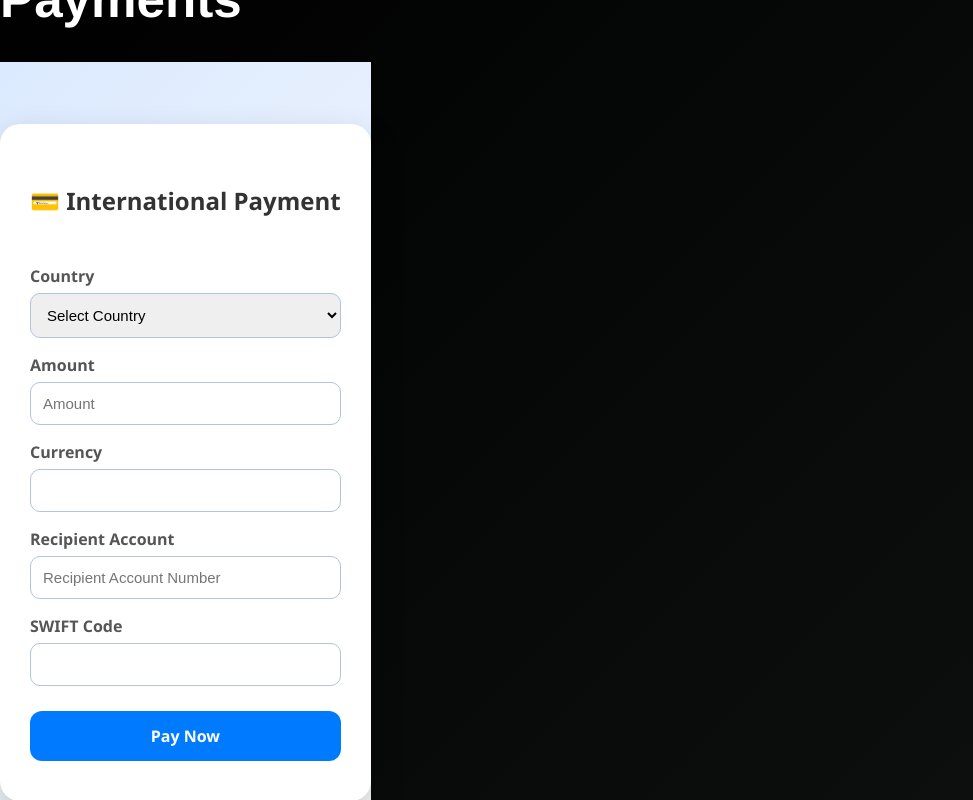
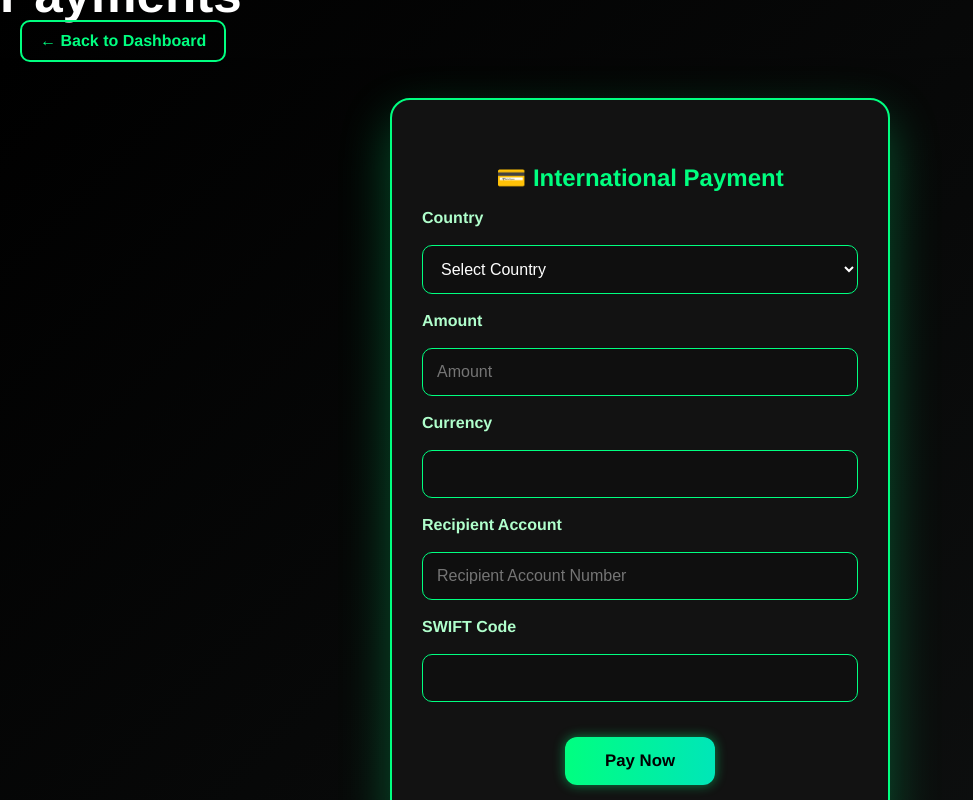
Before and after one commit to ST10254797/insy7314-poe-frontend, a React (Vite) app in the folder insy7314-frontend/: page /payments in a window 1280 px wide. Shown: the whole page, without its empty margins (0-973 px from the left). Built offline with nearby package versions, Linux system fonts and the light colour scheme; sample sign-in values are in the browser's storage.

Commit message:
Updated frontend code

```diff
--- a/insy7314-frontend/src/components/PaymentForm.css
+++ b/insy7314-frontend/src/components/PaymentForm.css
@@ -1,87 +1,161 @@
 .payment-container {
   display: flex;
   justify-content: center;
-  align-items: center;
+  align-items: flex-start; /* align to top so we can scroll */
   min-height: 100vh;
-  background: linear-gradient(135deg, #dceaff, #f8f9fa);
-  font-family: 'Segoe UI', Tahoma, Geneva, Verdana, sans-serif;
+  width: 100vw;
+  padding: 40px 20px;
+  background: linear-gradient(135deg, #000000, #0f1111);
+  font-family: 'Helvetica Neue', Helvetica, Arial, sans-serif;
+  overflow-y: auto; /* allow vertical scrolling */
+  box-sizing: border-box;
+  position: relative; /* needed for toast positioning */
 }
 
+/* Card styling */
 .card {
-  background: white;
+  background-color: #121212;
+  border-radius: 20px;
   padding: 40px 30px;
-  border-radius: 20px;
-  box-shadow: 0 15px 35px rgba(0,0,0,0.2);
   width: 100%;
-  max-width: 480px;
-  transition: transform 0.2s ease, box-shadow 0.2s ease;
+  max-width: 500px;
+  box-shadow: 0 20px 50px rgba(0, 255, 128, 0.3);
+  border: 2px solid #00ff80;
+  box-sizing: border-box;
 }
 
-.card:hover {
-  transform: translateY(-5px);
-  box-shadow: 0 20px 40px rgba(0,0,0,0.25);
+/* Heading */
+.card h2 {
+  text-align: center;
+  margin-bottom: 10px;
+  color: #00ff80;
 }
 
-.card h2 {
+/* Info text */
+.info-text {
   text-align: center;
-  margin-bottom: 30px;
-  color: #333;
+  color: #b0ffcc;
+  margin-bottom: 25px;
 }
 
+/* Form */
 .payment-form {
   display: flex;
   flex-direction: column;
+  gap: 15px;
 }
 
 .payment-form label {
-  margin-top: 15px;
   font-weight: 600;
-  color: #555;
+  color: #b0ffcc;
 }
 
 .payment-form input,
 .payment-form select {
-  padding: 12px;
-  margin-top: 5px;
+  padding: 14px;
   border-radius: 10px;
-  border: 1px solid #b0c4de;
-  font-size: 15px;
-  transition: all 0.2s ease;
+  border: 1px solid #00ff80;
+  background-color: #0f0f0f;
+  color: #fff;
+  font-size: 1rem;
 }
 
 .payment-form input:focus,
 .payment-form select:focus {
   outline: none;
-  border-color: #007bff;
-  box-shadow: 0 0 8px rgba(0, 123, 255, 0.3);
+  border-color: #00e673;
+  box-shadow: 0 0 10px #00ff80;
 }
 
+/* Pay Now button */
 .payment-form button {
-  margin-top: 25px;
-  padding: 14px;
-  background-color: #007bff;
-  color: white;
-  font-size: 16px;
-  font-weight: 600;
+  margin-top: 20px;
+  padding: 14px 40px;
+  background: linear-gradient(90deg, #00ff80, #00e6b8);
+  color: #000;
+  font-size: 1.05rem;
+  font-weight: 700;
   border: none;
   border-radius: 12px;
   cursor: pointer;
-  transition: all 0.2s ease;
+  box-shadow: 0 0 12px rgba(0, 255, 128, 0.6);
+  transition: all 0.3s ease;
+  align-self: center;
+  animation: glowPulse 2s infinite;
 }
 
 .payment-form button:hover {
-  background-color: #0056b3;
-  transform: translateY(-2px);
+  transform: translateY(-2px) scale(1.03);
+  background: linear-gradient(90deg, #00e673, #00ffb3);
+  box-shadow: 0 0 18px rgba(0, 255, 128, 0.8);
 }
 
-.payment-form button:active {
-  transform: translateY(0);
+@keyframes glowPulse {
+  0% { box-shadow: 0 0 10px rgba(0, 255, 128, 0.4); }
+  50% { box-shadow: 0 0 20px rgba(0, 255, 128, 0.8); }
+  100% { box-shadow: 0 0 10px rgba(0, 255, 128, 0.4); }
 }
 
-.message {
-  margin-top: 20px;
+/* Toast notifications */
+.toast {
+  position: fixed;
+  top: 20px;
+  right: 20px;
+  background-color: #121212;
+  padding: 15px 25px;
+  border-radius: 12px;
+  color: #fff;
   font-weight: 600;
-  text-align: center;
-  color: #007bff;
-  font-size: 15px;
+  box-shadow: 0 5px 15px rgba(0, 255, 128, 0.4);
+  z-index: 9999;
+  opacity: 0.95;
+  animation: slideIn 0.3s ease-out;
+  max-width: 300px;
+  word-wrap: break-word;
 }
+
+.toast.success {
+  border-left: 6px solid #00ff80;
+}
+
+.toast.error {
+  border-left: 6px solid #ff4d4d;
+}
+
+@keyframes slideIn {
+  from {
+    transform: translateX(100%);
+  }
+  to {
+    transform: translateX(0);
+  }
+}
+
+/* Optional: smooth scroll if message overflows container */
+.payment-container::-webkit-scrollbar {
+  width: 8px;
+}
+
+.payment-container::-webkit-scrollbar-thumb {
+  background: #00ff80;
+  border-radius: 4px;
+}
+.floating-back-button {
+  position: fixed;
+  top: 20px;
+  left: 20px;
+  z-index: 999;
+  padding: 10px 18px;
+  font-weight: 700;
+  color: #00ff80;
+  background: transparent;
+  border: 2px solid #00ff80;
+  border-radius: 10px;
+  cursor: pointer;
+  transition: all 0.3s ease;
+}
+
+.floating-back-button:hover {
+  background: #00ff80;
+  color: #000;
+}
--- a/insy7314-frontend/src/components/PaymentForm.jsx
+++ b/insy7314-frontend/src/components/PaymentForm.jsx
@@ -1,8 +1,8 @@
-import React, { useState } from "react";
+import React, { useState, useEffect } from "react";
 import axios from "axios";
+import { useNavigate } from "react-router-dom";
 import "./PaymentForm.css";
 
-// Full country, currency, SWIFT mapping
 const countryData = {
   USA: { currency: "USD", swift: "CHASUS33XXX" },
   UK: { currency: "GBP", swift: "BARCGB22XXX" },
@@ -23,6 +23,7 @@ const countryData = {
 };
 
 const PaymentForm = () => {
+  const navigate = useNavigate();
   const [formData, setFormData] = useState({
     amount: "",
     country: "",
@@ -33,6 +34,8 @@ const PaymentForm = () => {
   });
 
   const [message, setMessage] = useState("");
+  const [messageType, setMessageType] = useState("success");
+  const [showToast, setShowToast] = useState(false);
 
   const handleCountryChange = (e) => {
     const selectedCountry = e.target.value;
@@ -53,36 +56,31 @@ const PaymentForm = () => {
 
     const token = localStorage.getItem("token");
     if (!token) {
+      setMessageType("error");
       setMessage("❌ You must be logged in to make a payment");
+      setShowToast(true);
       return;
     }
 
-    // Prepare payload
     const payload = {
-      amount: Number(formData.amount).toFixed(2), // convert to string with 2 decimals
+      amount: Number(formData.amount).toFixed(2),
       currency: formData.currency.toUpperCase(),
       provider: formData.provider,
       recipientAccount: formData.recipientAccount,
       swiftCode: formData.swiftCode.toUpperCase()
     };
 
-    console.log("Submitting payment payload:", payload);
-
     try {
       const res = await axios.post(
         "https://localhost:4000/api/payments",
         payload,
-        {
-          headers: {
-            Authorization: `Bearer ${token}`,
-          },
-        }
+        { headers: { Authorization: `Bearer ${token}` } }
       );
 
-      console.log("Payment response:", res.data);
+      setMessageType("success");
       setMessage(`✅ Success! Transaction ID: ${res.data.transaction._id}`);
+      setShowToast(true);
 
-      // Clear form
       setFormData({
         amount: "",
         country: "",
@@ -92,17 +90,32 @@ const PaymentForm = () => {
         swiftCode: ""
       });
     } catch (err) {
-      console.error("Payment error:", err.response?.data || err.message);
+      setMessageType("error");
       setMessage(`❌ Error: ${err.response?.data?.message || err.message}`);
+      setShowToast(true);
     }
   };
 
+  useEffect(() => {
+    if (showToast) {
+      const timer = setTimeout(() => setShowToast(false), 4000);
+      return () => clearTimeout(timer);
+    }
+  }, [showToast]);
+
   return (
     <div className="payment-container">
+      {/* Floating Back Button */}
+      <button
+        className="floating-back-button"
+        onClick={() => navigate("/dashboard")}
+      >
+        ← Back to Dashboard
+      </button>
+
       <div className="card">
         <h2>💳 International Payment</h2>
         <form onSubmit={handleSubmit} className="payment-form">
-
           <label>Country</label>
           <select
             name="country"
@@ -127,12 +140,7 @@ const PaymentForm = () => {
           />
 
           <label>Currency</label>
-          <input
-            type="text"
-            name="currency"
-            value={formData.currency}
-            readOnly
-          />
+          <input type="text" name="currency" value={formData.currency} readOnly />
 
           <label>Recipient Account</label>
           <input
@@ -145,17 +153,18 @@ const PaymentForm = () => {
           />
 
           <label>SWIFT Code</label>
-          <input
-            type="text"
-            name="swiftCode"
-            value={formData.swiftCode}
-            readOnly
-          />
+          <input type="text" name="swiftCode" value={formData.swiftCode} readOnly />
 
           <button type="submit">Pay Now</button>
         </form>
-        {message && <p className="message">{message}</p>}
       </div>
+
+      {/* Toast message */}
+      {showToast && (
+        <div className={`toast ${messageType}`}>
+          {message}
+        </div>
+      )}
     </div>
   );
 };
--- /dev/null
+++ b/insy7314-frontend/src/pages/Dashboard.css
@@ -0,0 +1,126 @@
+html, body {
+  margin: 0;
+  padding: 0;
+  height: 100%;
+  width: 100%;
+  overflow: hidden;
+  background: linear-gradient(135deg, #000000, #0f1111);
+  font-family: 'Helvetica Neue', Helvetica, Arial, sans-serif;
+  color: #fff;
+}
+
+/* Main container */
+.dashboard-container {
+  display: flex;
+  justify-content: center;
+  align-items: center;
+  height: 100vh;
+  width: 100vw;
+  position: relative;
+  background: linear-gradient(135deg, #000000, #0f1111);
+  text-align: center;
+}
+
+/* Logout button (top-right) */
+.logout-button {
+  position: absolute;
+  top: 20px;
+  right: 30px;
+  background: linear-gradient(90deg, #00ff80, #00e6b8);
+  color: #000;
+  padding: 10px 22px;
+  border-radius: 8px;
+  border: none;
+  font-weight: 700;
+  cursor: pointer;
+  transition: all 0.3s ease;
+  box-shadow: 0 0 10px rgba(0, 255, 128, 0.5);
+  animation: glowPulse 2s infinite;
+}
+
+.logout-button:hover {
+  transform: translateY(-2px) scale(1.05);
+  background: linear-gradient(90deg, #00e673, #00ffb3);
+  box-shadow: 0 0 16px rgba(0, 255, 128, 0.8);
+}
+
+/* Dashboard text section */
+.dashboard-content {
+  display: flex;
+  flex-direction: column;
+  align-items: center;
+  gap: 25px;
+  padding: 20px;
+  max-width: 800px;
+}
+
+/* Header styling */
+.dashboard-title {
+  font-size: 2.4rem;
+  color: #00ff80;
+  margin-bottom: 5px;
+}
+
+.dashboard-subtitle {
+  color: #b0ffcc;
+  font-size: 1.1rem;
+  margin-bottom: 30px;
+}
+
+/* Actions section */
+.dashboard-actions {
+  display: flex;
+  flex-wrap: wrap;
+  gap: 20px;
+  justify-content: center;
+}
+
+/* Buttons */
+.dashboard-btn {
+  background: linear-gradient(90deg, #00ff80, #00e6b8);
+  color: #000;
+  padding: 14px 38px;
+  border-radius: 10px;
+  font-weight: 700;
+  font-size: 1.05rem;
+  text-decoration: none;
+  transition: all 0.3s ease;
+  box-shadow: 0 0 12px rgba(0, 255, 128, 0.6);
+  animation: glowPulse 2s infinite;
+}
+
+.dashboard-btn:hover {
+  transform: translateY(-2px) scale(1.03);
+  background: linear-gradient(90deg, #00e673, #00ffb3);
+  box-shadow: 0 0 18px rgba(0, 255, 128, 0.8);
+}
+
+/* Glow animation */
+@keyframes glowPulse {
+  0% { box-shadow: 0 0 10px rgba(0, 255, 128, 0.4); }
+  50% { box-shadow: 0 0 20px rgba(0, 255, 128, 0.8); }
+  100% { box-shadow: 0 0 10px rgba(0, 255, 128, 0.4); }
+}
+/* Payment Info Section */
+.payment-info {
+  background-color: #111111; /* slightly different shade for contrast */
+  border-radius: 12px;
+  padding: 20px 25px;
+  max-width: 700px;
+  color: #b0ffcc;
+  text-align: center;
+  line-height: 1.5;
+  margin-bottom: 25px;
+  box-shadow: 0 0 15px rgba(0, 255, 128, 0.2);
+}
+
+.payment-info h2 {
+  color: #00ff80;
+  margin-bottom: 10px;
+  font-size: 1.6rem;
+}
+
+.payment-info p {
+  font-size: 1rem;
+  margin: 0;
+}
--- a/insy7314-frontend/src/pages/DashboardPage.jsx
+++ b/insy7314-frontend/src/pages/DashboardPage.jsx
@@ -1,30 +1,38 @@
 // src/pages/DashboardPage.jsx
 import { Link, useNavigate } from "react-router-dom";
+import "../pages/Dashboard.css";
 
 function DashboardPage() {
   const navigate = useNavigate();
 
   const handleLogout = () => {
-    localStorage.removeItem("token"); // remove JWT
-    navigate("/login"); // redirect to login page
+    localStorage.removeItem("token");
+    navigate("/login");
   };
 
   return (
-    <div>
-      <h1>Welcome to Your Dashboard</h1>
-      <p>Select an action below:</p>
-      <ul>
-        <li>
-          <Link to="/payments">Make a Payment</Link>
-        </li>
-        <li>
-          <Link to="/">Home</Link>
-        </li>
-        <li>
-          <Link to="/profile">Profile</Link>
-        </li>
-      </ul>
-      <button onClick={handleLogout}>Logout</button>
+    <div className="dashboard-container">
+      <button className="logout-button" onClick={handleLogout}>
+        Logout
+      </button>
+
+      <div className="dashboard-content">
+        <h1 className="dashboard-title">Welcome to Your Dashboard</h1>
+        <p className="dashboard-subtitle">Select an action below:</p>
+
+        {/* Payment Info Section */}
+        <div className="payment-info">
+          <h2>International Payments</h2>
+          <p>
+            Use this feature to send payments to anyone worldwide. Secure, fast,
+            and reliable transfers directly from your account.
+          </p>
+        </div>
+
+        <div className="dashboard-actions">
+          <Link to="/payments" className="dashboard-btn">💳 Make a Payment</Link>
+        </div>
+      </div>
     </div>
   );
 }
```
